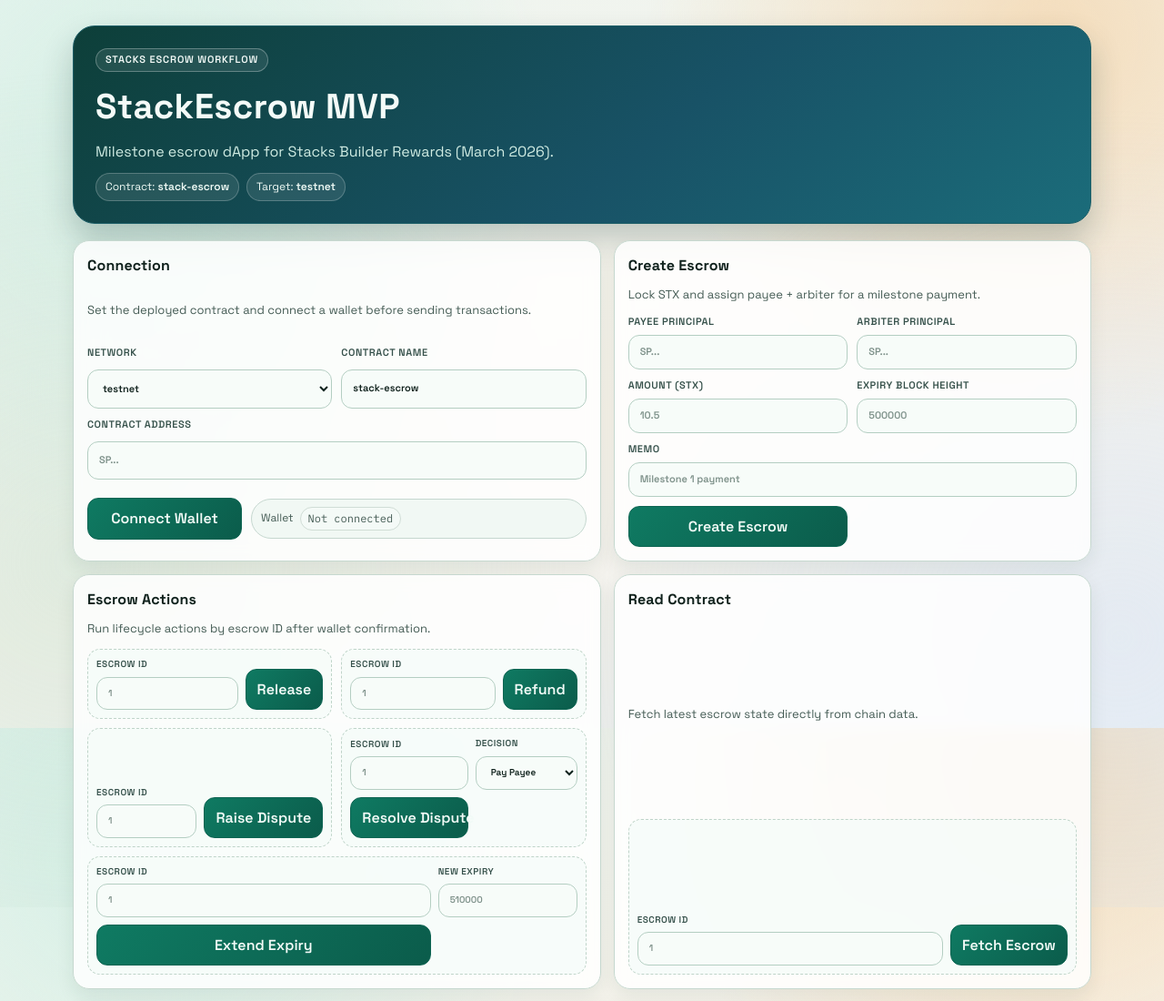
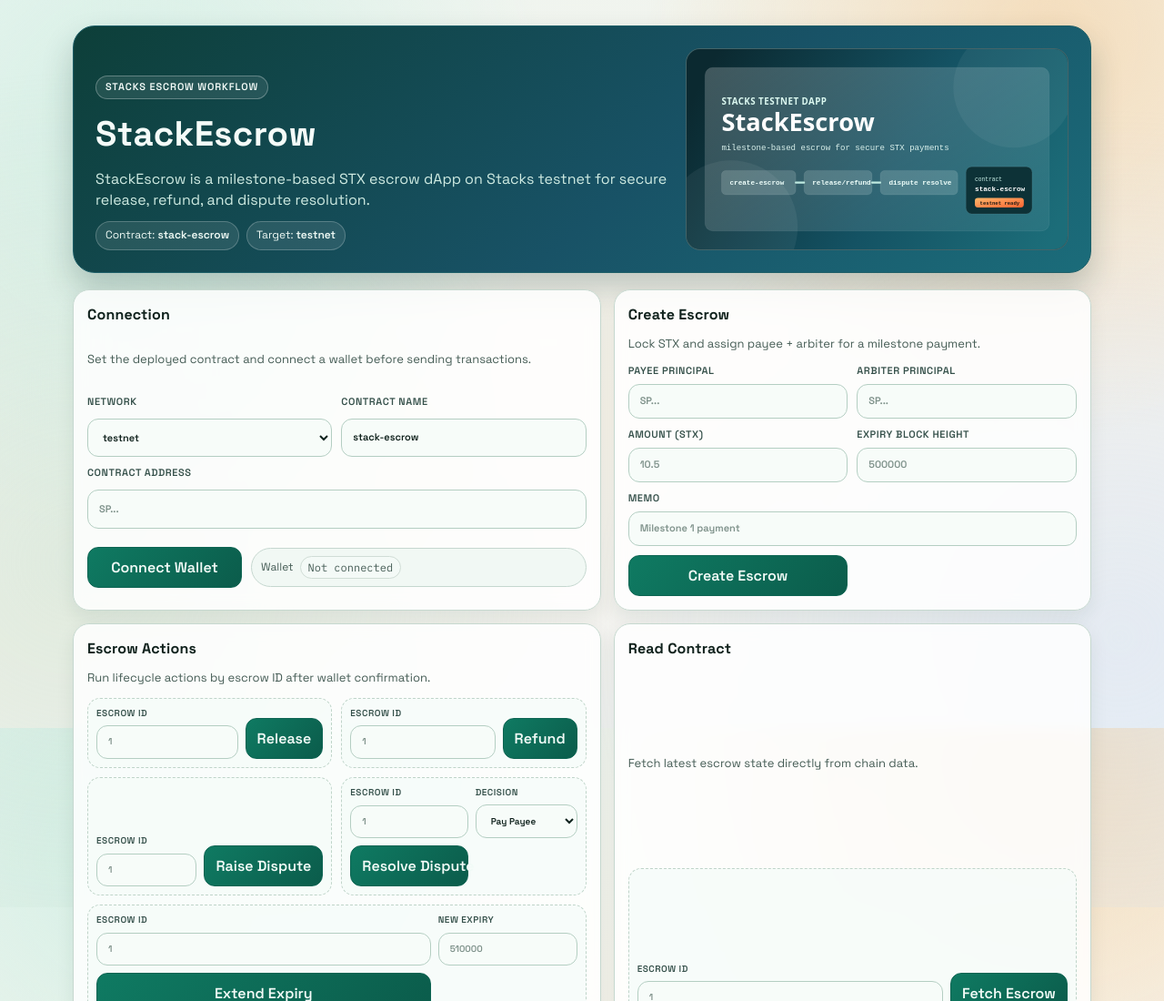
Before and after one commit to lawesst/stack-escrow, a website built with Vite: page web/index.html in a window 1280 px wide. Shown: the top 1100 px of the page at 91% size. Built offline with nearby package versions, Linux system fonts and the light colour scheme.

Commit message:
Update project metadata UI and README contract details

```diff
--- a/web/index.html
+++ b/web/index.html
@@ -3,7 +3,28 @@
   <head>
     <meta charset="UTF-8" />
     <meta name="viewport" content="width=device-width, initial-scale=1.0" />
-    <title>StackEscrow</title>
+    <meta
+      name="description"
+      content="StackEscrow is a Stacks testnet dApp for milestone-based STX escrow with secure release, refund, dispute, and arbiter resolution flows."
+    />
+    <meta name="talentapp:project_verification" content="f47854d4d6bac9af8a6ea71f6256b9a5eb19c568272b2ce0b8316e21c21bc78a1e21193ec331c3fcb6eaa997620a8aaaa4838264e3ca31c7d6ecfa6180bc0bcb" />
+    <meta property="og:type" content="website" />
+    <meta property="og:title" content="StackEscrow | Stacks Milestone Escrow dApp" />
+    <meta
+      property="og:description"
+      content="StackEscrow is a Stacks testnet dApp for milestone-based STX escrow with secure release, refund, dispute, and arbiter resolution flows."
+    />
+    <meta property="og:url" content="https://stack-escrow-web.vercel.app/" />
+    <meta property="og:image" content="https://stack-escrow-web.vercel.app/stackescrow-project-image.svg" />
+    <meta property="og:image:alt" content="StackEscrow workflow on Stacks testnet" />
+    <meta name="twitter:card" content="summary_large_image" />
+    <meta name="twitter:title" content="StackEscrow | Stacks Milestone Escrow dApp" />
+    <meta
+      name="twitter:description"
+      content="StackEscrow is a Stacks testnet dApp for milestone-based STX escrow with secure release, refund, dispute, and arbiter resolution flows."
+    />
+    <meta name="twitter:image" content="https://stack-escrow-web.vercel.app/stackescrow-project-image.svg" />
+    <title>StackEscrow | Stacks Milestone Escrow dApp</title>
   </head>
   <body>
     <div id="app"></div>
--- a/web/src/main.ts
+++ b/web/src/main.ts
@@ -246,12 +246,29 @@ function render(): void {
   document.querySelector<HTMLDivElement>('#app')!.innerHTML = `
     <div class="shell">
       <header class="hero">
-        <span class="hero-kicker">Stacks Escrow Workflow</span>
-        <h1>StackEscrow MVP</h1>
-        <p>Milestone escrow dApp for Stacks Builder Rewards (March 2026).</p>
-        <div class="hero-chips">
-          <span class="chip">Contract: <strong>stack-escrow</strong></span>
-          <span class="chip">Target: <strong>testnet</strong></span>
+        <div class="hero-layout">
+          <div class="hero-copy">
+            <span class="hero-kicker">Stacks Escrow Workflow</span>
+            <h1>StackEscrow</h1>
+            <p id="project-description">
+              StackEscrow is a milestone-based STX escrow dApp on Stacks testnet for secure release,
+              refund, and dispute resolution.
+            </p>
+            <div class="hero-chips">
+              <span class="chip">Contract: <strong>stack-escrow</strong></span>
+              <span class="chip">Target: <strong>testnet</strong></span>
+            </div>
+          </div>
+          <figure class="hero-image-wrap">
+            <img
+              id="project-image"
+              class="hero-image"
+              src="/stackescrow-project-image.svg"
+              alt="StackEscrow smart contract escrow workflow illustration"
+              width="1200"
+              height="630"
+            />
+          </figure>
         </div>
       </header>
 
--- a/web/src/style.css
+++ b/web/src/style.css
@@ -94,6 +94,18 @@ code {
   animation: slide-up 420ms ease-out both;
 }
 
+.hero-layout {
+  display: grid;
+  grid-template-columns: minmax(0, 1.2fr) minmax(220px, 0.8fr);
+  gap: 18px;
+  align-items: end;
+}
+
+.hero-copy {
+  display: grid;
+  gap: 10px;
+}
+
 .hero-kicker {
   width: max-content;
   border: 1px solid #ffffff47;
@@ -114,6 +126,23 @@ code {
 .hero p {
   color: #d0ece3;
   max-width: 72ch;
+}
+
+.hero-image-wrap {
+  margin: 0;
+  border-radius: 16px;
+  border: 1px solid #ffffff38;
+  background: #0f383d;
+  box-shadow: inset 0 0 0 1px #ffffff1a;
+  overflow: hidden;
+  min-height: 220px;
+}
+
+.hero-image {
+  width: 100%;
+  height: 100%;
+  display: block;
+  object-fit: cover;
 }
 
 .hero-chips {
@@ -402,6 +431,14 @@ button:active {
     padding: 18px;
   }
 
+  .hero-layout {
+    grid-template-columns: 1fr;
+  }
+
+  .hero-image-wrap {
+    min-height: 180px;
+  }
+
   .grid.two,
   .action-grid,
   .inline-form {
```
Also changed, not shown: web/src/main.test.ts (+3 -1 lines), README.md, web/public/stackescrow-project-image.svg (added), 1 other file.
